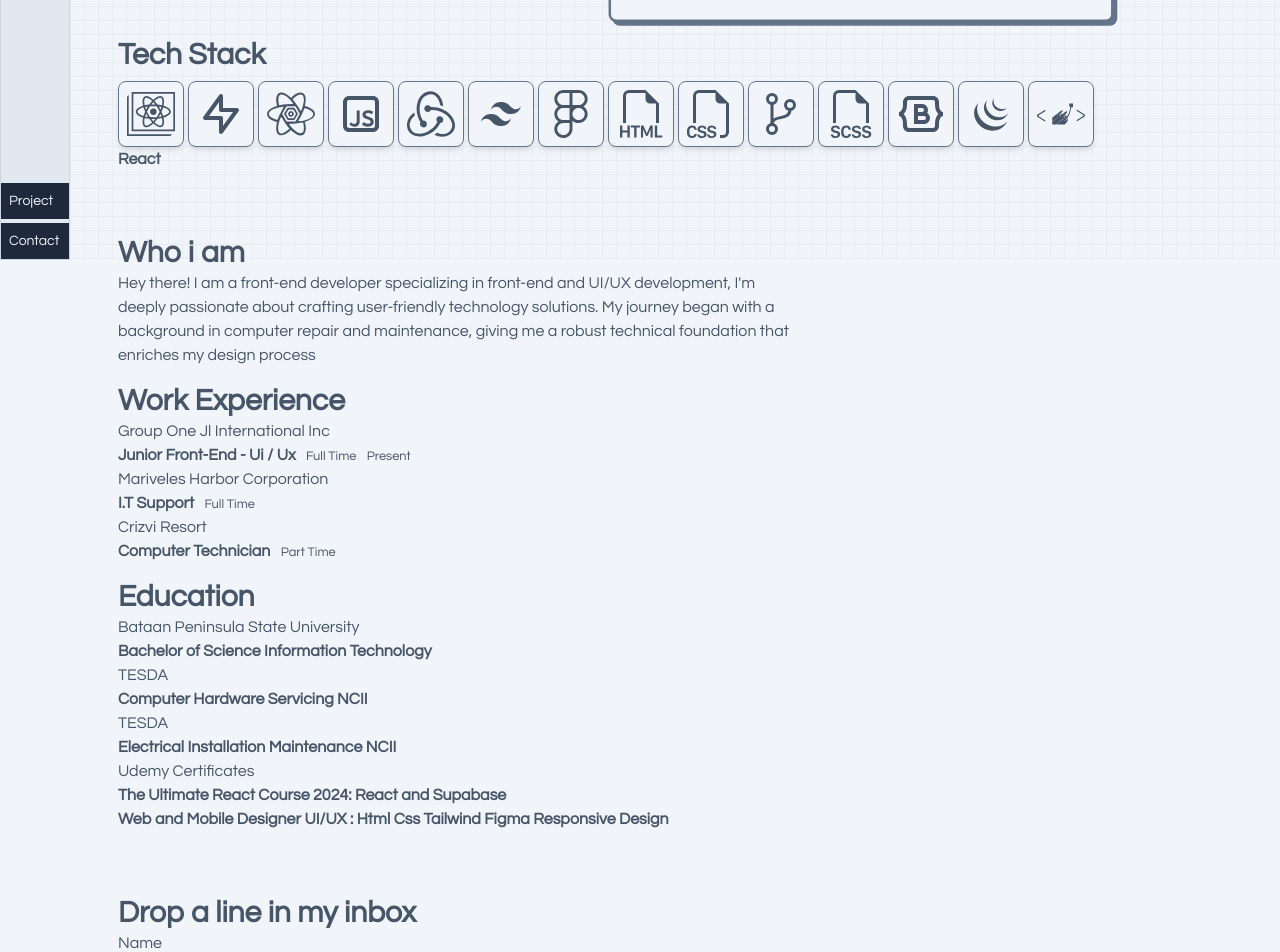
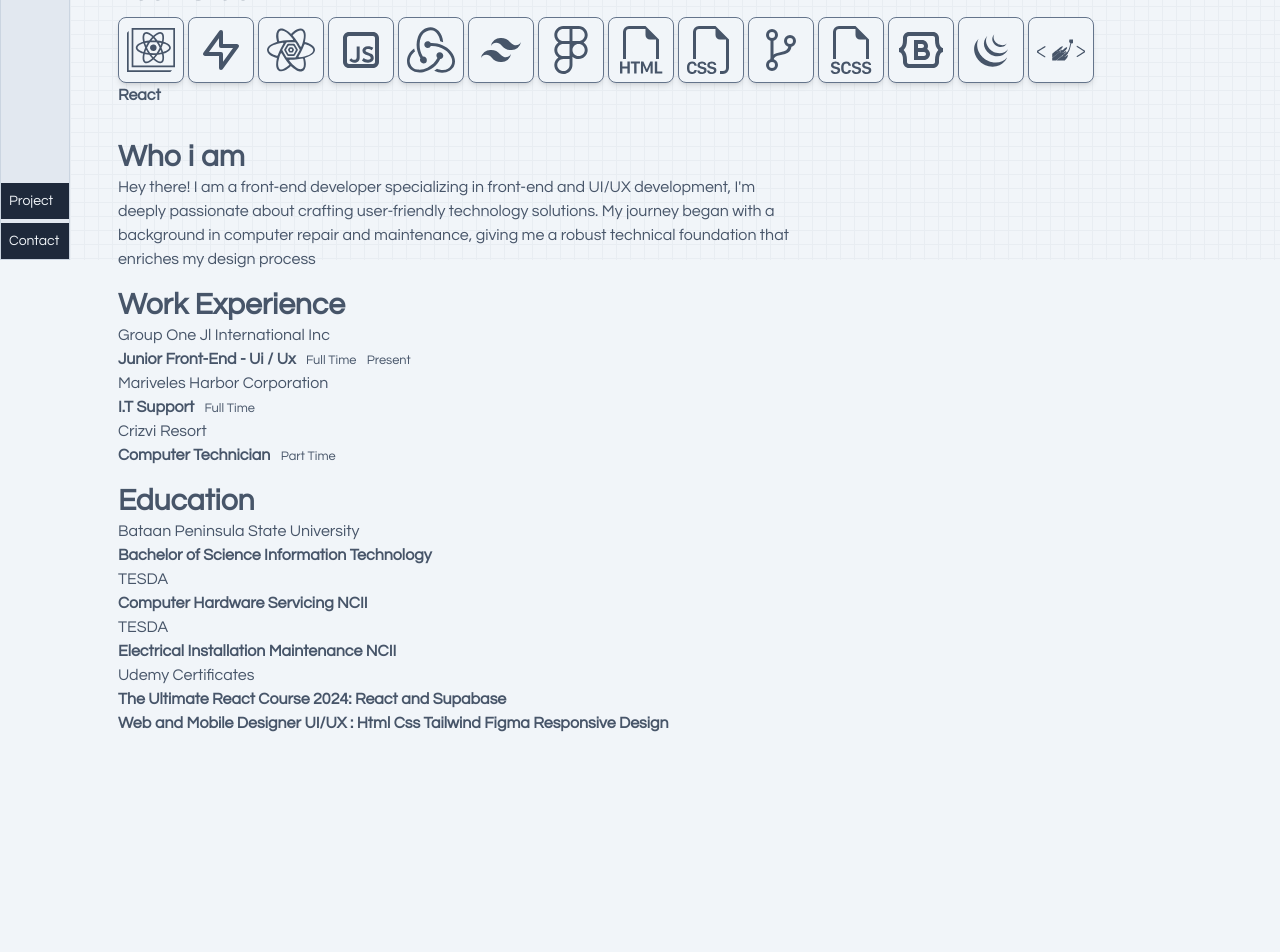
Before and after one commit to ghekghek2/portfolio2024, a React (Vite) app: page /kevinDivinagracia in a window 1280 px wide. Shown: the part 540-1492 px from the top of the page. After the commit the page ends 1291 px from the top, so only its background shows below. Built offline with nearby package versions, Linux system fonts and the light colour scheme.

Commit message:
install react router

```diff
--- a/package.json
+++ b/package.json
@@ -16,6 +16,7 @@
     "react": "^18.2.0",
     "react-dom": "^18.2.0",
     "react-icons": "^5.0.1",
+    "react-router-dom": "^6.22.3",
     "sass": "^1.71.1"
   },
   "devDependencies": {
--- a/src/App.jsx
+++ b/src/App.jsx
@@ -1,7 +1,18 @@
 import Pagelayout from "./ui/Pagelayout";
+import { BrowserRouter, Routes, Route } from "react-router-dom";
 import "./App.scss";
+import AppLayout from "./ui/AppLayout";
+
 function App() {
-  return <Pagelayout />;
+  return (
+    <BrowserRouter>
+      <Routes>
+        <Route element={<Pagelayout />}>
+          <Route index path="kevinDivinagracia" element={<AppLayout />} />
+        </Route>
+      </Routes>
+    </BrowserRouter>
+  );
 }
 
 export default App;
--- /dev/null
+++ b/src/ui/AppLayout.jsx
@@ -0,0 +1,15 @@
+import About from "../pages/About";
+import Home from "../pages/Home";
+import Skill from "../pages/Skill";
+
+function AppLayout() {
+  return (
+    <>
+      <Home />
+      <Skill />
+      <About />
+    </>
+  );
+}
+
+export default AppLayout;
--- a/src/ui/Pagelayout.jsx
+++ b/src/ui/Pagelayout.jsx
@@ -1,20 +1,13 @@
-import Home from "../pages/Home";
 import SideNavbar from "../components/SideNavbar";
-import Skill from "../pages/Skill";
-import About from "../pages/About";
-import Contact from "../pages/Contact";
-import TopNav from "../components/TopNav";
+
+import { Outlet } from "react-router-dom";
 
 function Pagelayout() {
   return (
     <div className="flex  gap-2 md:gap-8 justify-center ">
       <SideNavbar />
-      <div className="pr-2 md:p-0 space-y-8  relative overflow-y-scroll no-scrollbar h-full  max-w-[1440px]">
-        <TopNav />
-        <Home />
-        <Skill />
-        <About />
-        <Contact />
+      <div className=" relative overflow-y-scroll no-scrollbar h-full  max-w-[1440px]">
+        <Outlet />
       </div>
     </div>
   );
```
Also changed, not shown: 1 other file (tests, documents, lock files or other folders).
